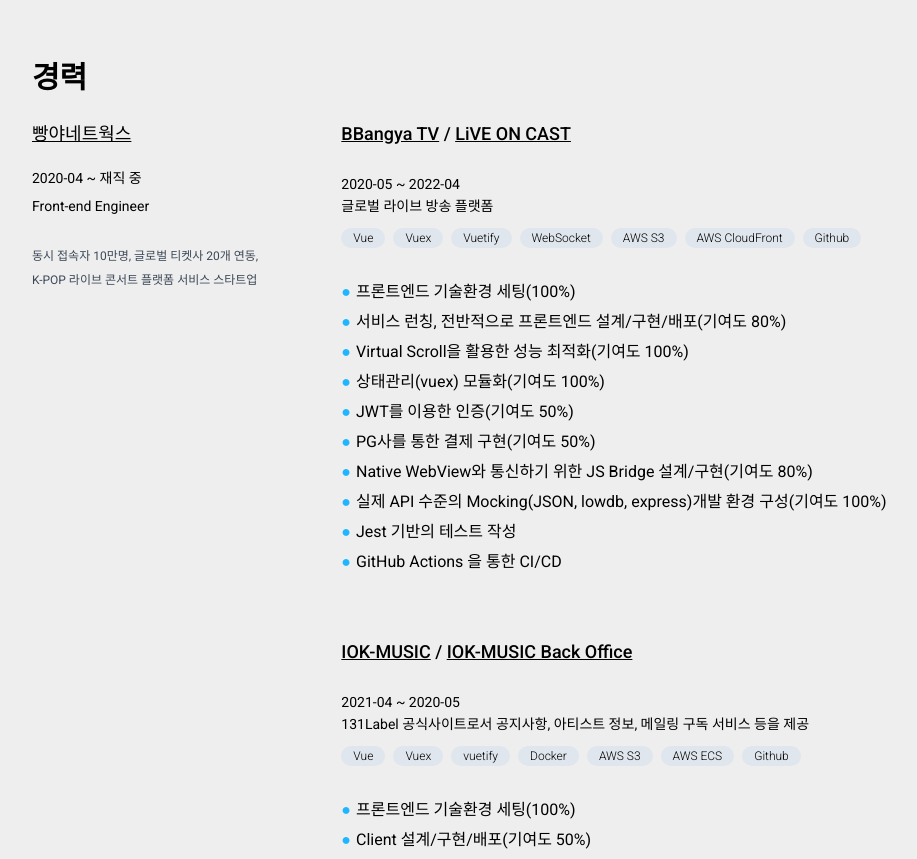
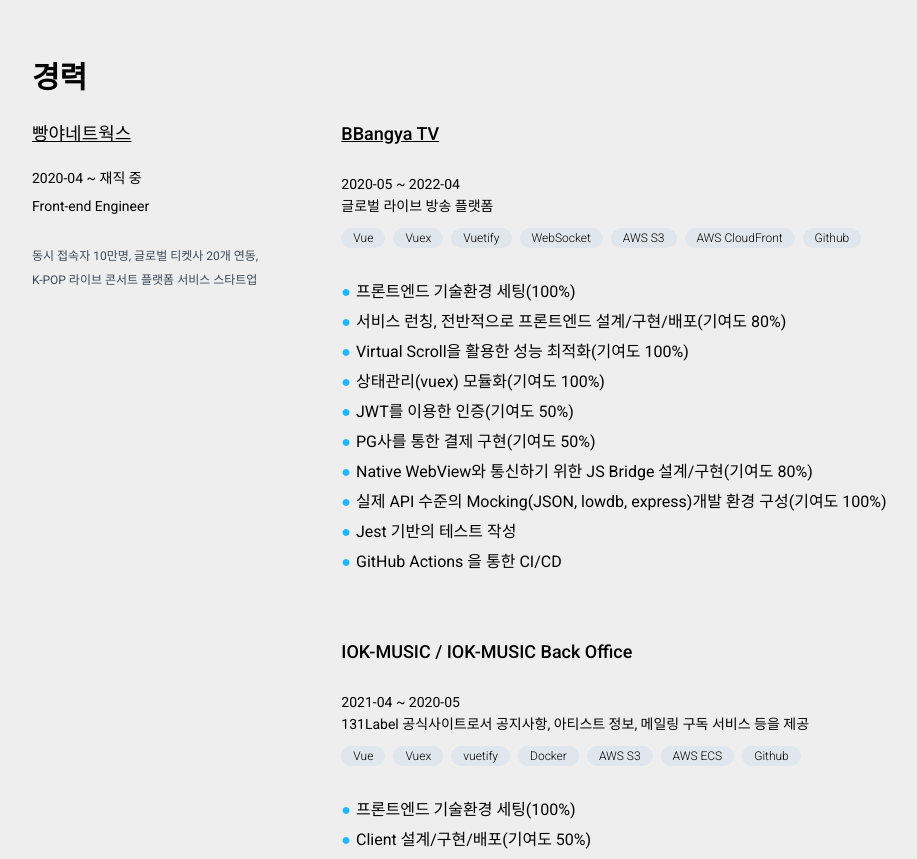
Before and after one commit to koallazon/resume, a Vue app: page / in a window 1280 px wide. Shown: the part 480-1339 px from the top of the page, without its empty margins (160-1077 px from the left). Built offline with nearby package versions, Linux system fonts and the light colour scheme.

Commit message:
서비스 중단된 프로젝트 링크 제거

```diff
--- a/public/index.html
+++ b/public/index.html
@@ -25,9 +25,6 @@
   <script
     type="application/ld+json">{"@context":"https://schema.org","description":"프론트엔드 개발자 이태규의 이력서","url":"https://koallazon.github.io/resume/","headline":"프론트엔드 엔지니어 이태규","@type":"WebSite","name":"이태규"}</script>
   <link rel="icon" href="<%= BASE_URL %>favicon.ico">
-  <title>
-    <%= htmlWebpackPlugin.options.title %>
-  </title>
 </head>
 
 <body>
--- a/src/router/views/Home.vue
+++ b/src/router/views/Home.vue
@@ -81,10 +81,10 @@
           "동시 접속자 10만명, 글로벌 티켓사 20개 연동,<br/> K-POP 라이브 콘서트 플랫폼 서비스 스타트업",
         project: [
           {
-            title: ["BBangya TV", "LiVE ON CAST"],
+            title: ["BBangya TV"],
             date: "2020-05 ~ 2022-04",
             desc: "글로벌 라이브 방송 플랫폼",
-            url: ["https://bbangyatv.com", "https://liveoncast.com"],
+            url: ["https://bbangyatv.com"],
             skill: [
               "Vue",
               "Vuex",
@@ -111,7 +111,7 @@
             title: ["IOK-MUSIC", "IOK-MUSIC Back Office"],
             date: "2021-04 ~ 2020-05",
             desc: "131Label 공식사이트로서 공지사항, 아티스트 정보, 메일링 구독 서비스 등을 제공",
-            url: ["https://www.iokmusic.com", "https://cms.iokmusic.com"],
+            url: [],
             skill: [
               "Vue",
               "Vuex",
--- a/tsconfig.json
+++ b/tsconfig.json
@@ -14,7 +14,8 @@
     "baseUrl": ".",
     "types": [
       "webpack-env",
-      "jest"
+      "jest",
+      "vuetify",
     ],
     "paths": {
       "@/*": [
--- a/vue.config.js
+++ b/vue.config.js
@@ -1,3 +1,3 @@
 module.exports = {
   publicPath: "/resume",
-}
+};
```
